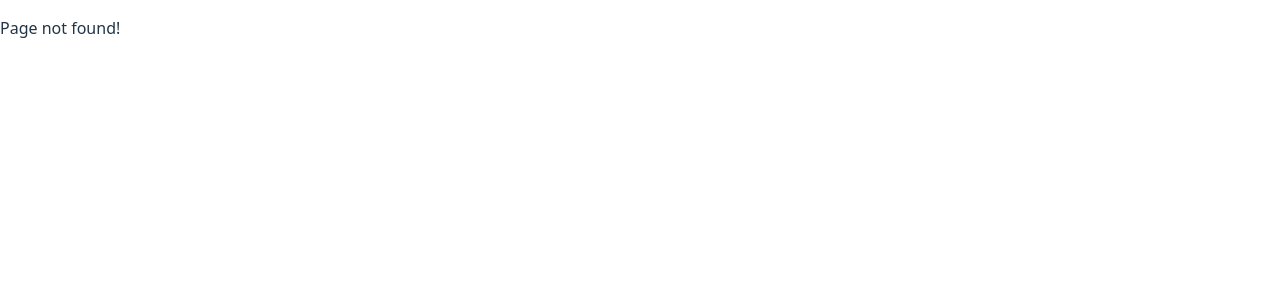
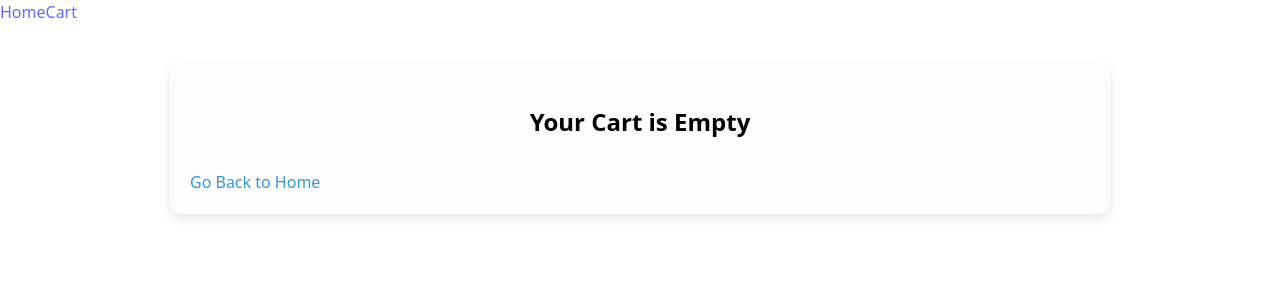
Before and after one commit to Kuzheliev/BooksStore, a React (Vite) app in the folder booksstore.client/: page /cart in a window 1280 px wide. Before the commit this address had no page. Shown: the top 300 px of the page. Built offline with nearby package versions, Linux system fonts and the light colour scheme.

Commit message:
add cart add logic and some styling

```diff
--- a/booksstore.client/src/App.jsx
+++ b/booksstore.client/src/App.jsx
@@ -1,14 +1,14 @@
-import React, { createContext, useState, useContext, useEffect } from "react";
+import React from "react";
 import { BrowserRouter as Router, Routes, Route, Link, useNavigate } from "react-router-dom";
 import LoginForm from "./Login";
-import AuthProvider from "./AuthContext";
+import AuthProvider, { useAuth } from "./AuthContext";
+import CartProvider from "./CartContext"; // ✅ import CartProvider
 import "./App.css";
-import { useAuth } from "./AuthContext";
 import Home from "./Home";
 import BookDetails from "./BookDetails";
 import CreateBook from "./CreateBook";
+import Cart from "./Cart";
 import EditBook from "./EditBook";
-
 
 function LoginPage() {
     const { login } = useAuth();
@@ -33,16 +33,23 @@ function LoginPage() {
 function App() {
     return (
         <AuthProvider>
+            <CartProvider>
                 <Router>
+                    <nav className="main-nav">
+                        <Link to="/">Home</Link>
+                        <Link to="/cart">Cart</Link>
+                    </nav>
                     <Routes>
                         <Route path="/" element={<Home />} />
                         <Route path="/login" element={<LoginPage />} />
                         <Route path="/books/:id" element={<BookDetails />} />
                         <Route path="/books/new" element={<CreateBook />} />
                         <Route path="/books/edit/:id" element={<EditBook />} />
+                        <Route path="/cart" element={<Cart />} />
                         <Route path="*" element={<p>Page not found!</p>} />
                     </Routes>
                 </Router>
+            </CartProvider>
         </AuthProvider>
     );
 }
--- a/booksstore.client/src/BookDetails.jsx
+++ b/booksstore.client/src/BookDetails.jsx
@@ -3,6 +3,7 @@ import { useParams, Link } from "react-router-dom";
 import axios from "axios";
 import { useAuth } from "./AuthContext";
 import "./BookDetails.css";
+import { useCart } from "./CartContext";
 
 function BookDetails() {
     const { id } = useParams();
@@ -11,6 +12,7 @@ function BookDetails() {
     const [error, setError] = useState(null);
     const { user } = useAuth();
     const [added, setAdded] = useState(false); // feedback state
+    const { addToCart } = useCart(); // use CartContext
 
     useEffect(() => {
         const fetchBook = async () => {
@@ -28,12 +30,14 @@ function BookDetails() {
     }, [id]);
 
     const handleAddToCart = () => {
-        // Example: store in localStorage
-        const cart = JSON.parse(localStorage.getItem("cart")) || [];
-        cart.push(book);
-        localStorage.setItem("cart", JSON.stringify(cart));
+        if (!book) return;
+
+        // Add to cart via CartContext
+        addToCart(book);
         setAdded(true);
-        setTimeout(() => setAdded(false), 1500); // temporary feedback
+
+        // Temporary feedback
+        setTimeout(() => setAdded(false), 1500);
     };
 
     if (loading) return <p className="loading">Loading...</p>;
@@ -57,7 +61,7 @@ function BookDetails() {
                         <p><strong>Author:</strong> {book.author || "Unknown"}</p>
                         <p><strong>Genre:</strong> {book.genre || "N/A"}</p>
                         <p>
-                            <strong>Price:</strong>
+                            <strong>Price:</strong>{" "}
                             {book.price
                                 ? new Intl.NumberFormat("en-US", { style: "currency", currency: "USD" }).format(book.price)
                                 : "$0.00"}
--- /dev/null
+++ b/booksstore.client/src/Cart.css
@@ -0,0 +1,106 @@
+/* Cart.css */
+
+.cart-container {
+    max-width: 900px;
+    margin: 40px auto;
+    padding: 20px;
+    background-color: #fdfdfd;
+    border-radius: 12px;
+    box-shadow: 0 4px 12px rgba(0, 0, 0, 0.1);
+    color: #000; /* Make all text black */
+}
+
+.cart-container h2 {
+    text-align: center;
+    margin-bottom: 20px;
+    color: #000; /* Ensure heading is black */
+}
+
+.cart-table {
+    width: 100%;
+    border-collapse: collapse;
+    margin-bottom: 20px;
+    color: #000; /* Table text black */
+}
+
+.cart-table th,
+.cart-table td {
+    padding: 12px 15px;
+    text-align: center;
+    border-bottom: 1px solid #ddd;
+    color: #000; /* Ensure cell text is black */
+}
+
+.cart-table th {
+    background-color: #f4f4f4;
+    font-weight: 600;
+    color: #000; /* Header text black */
+}
+
+.cart-table td button {
+    padding: 6px 12px;
+    margin: 0 5px;
+    border: none;
+    border-radius: 6px;
+    cursor: pointer;
+    font-weight: bold;
+    transition: all 0.2s;
+    color: #fff; /* White text */
+    background-color: #3498db; /* Pleasant blue color */
+}
+
+.cart-table td button:hover {
+    background-color: #2980b9; /* Darker blue on hover */
+    transform: scale(1.05); /* Slight grow effect on hover */
+    }
+
+.quantity {
+    margin: 0 8px;
+    font-weight: bold;
+    color: #000; /* Quantity text black */
+}
+
+.remove-button {
+    background-color: #e74c3c;
+    color: white;
+}
+
+.remove-button:hover {
+    background-color: #c0392b;
+}
+
+.checkout-button {
+    display: block;
+    margin: 0 auto;
+    padding: 12px 25px;
+    background-color: #27ae60;
+    color: white; /* keep button text white */
+    border: none;
+    border-radius: 8px;
+    font-size: 16px;
+    cursor: pointer;
+    transition: background 0.2s;
+}
+
+.checkout-button:hover {
+    background-color: #1e8449;
+}
+
+.total {
+    text-align: right;
+    font-size: 20px;
+    font-weight: bold;
+    margin-top: 10px;
+    color: #000; /* Total text black */
+}
+
+.cart-container a {
+    text-decoration: none;
+    color: #3498db;
+    display: inline-block;
+    margin-top: 10px;
+}
+
+.cart-container a:hover {
+    text-decoration: underline;
+}
--- /dev/null
+++ b/booksstore.client/src/Cart.jsx
@@ -0,0 +1,72 @@
+import React from "react";
+import { Link } from "react-router-dom";
+import "./Cart.css";
+import { useCart } from "./CartContext";
+
+function Cart() {
+    const { cart, removeFromCart, updateQuantity, getTotal } = useCart();
+
+    if (cart.length === 0)
+        return (
+            <div className="cart-container">
+                <h2>Your Cart is Empty</h2>
+                <Link to="/">Go Back to Home</Link>
+            </div>
+        );
+
+    return (
+        <div className="cart-container">
+            <h2>Your Cart</h2>
+            <table className="cart-table">
+                <thead>
+                    <tr>
+                        <th>Book</th>
+                        <th>Price</th>
+                        <th>Quantity</th>
+                        <th>Subtotal</th>
+                        <th>Action</th>
+                    </tr>
+                </thead>
+                <tbody>
+                    {cart.map(item => (
+                        <tr key={item.id}>
+                            <td>{item.name}</td>
+                            <td>
+                                {item.price
+                                    ? item.price.toLocaleString("en-US", {
+                                        style: "currency",
+                                        currency: "USD"
+                                    })
+                                    : "$0.00"}
+                            </td>
+                            <td>
+                                <button onClick={() => updateQuantity(item.id, -1)}>-</button>
+                                <span className="quantity">{item.quantity}</span>
+                                <button onClick={() => updateQuantity(item.id, 1)}>+</button>
+                            </td>
+                            <td>
+                                {((item.price || 0) * item.quantity).toLocaleString("en-US", {
+                                    style: "currency",
+                                    currency: "USD"
+                                })}
+                            </td>
+                            <td>
+                                <button className="remove-button" onClick={() => removeFromCart(item.id)}>
+                                    Remove
+                                </button>
+                            </td>
+                        </tr>
+                    ))}
+                </tbody>
+            </table>
+            <h3 className="total">
+                Total: {getTotal().toLocaleString("en-US", { style: "currency", currency: "USD" })}
+            </h3>
+            <Link to="/checkout">
+                <button className="checkout-button">Proceed to Checkout</button>
+            </Link>
+        </div>
+    );
+}
+
+export default Cart;
--- /dev/null
+++ b/booksstore.client/src/CartContext.jsx
@@ -0,0 +1,70 @@
+import React, { createContext, useState, useContext, useEffect } from "react";
+
+// Create the context
+const CartContext = createContext();
+
+// Custom hook to use the cart context
+export const useCart = () => useContext(CartContext);
+
+// Provider component
+const CartProvider = ({ children }) => {
+    // Initialize cart from localStorage
+    const [cart, setCart] = useState(() => {
+        try {
+            return JSON.parse(localStorage.getItem("cart")) || [];
+        } catch {
+            return [];
+        }
+    });
+
+    // Persist cart to localStorage whenever it changes
+    useEffect(() => {
+        localStorage.setItem("cart", JSON.stringify(cart));
+    }, [cart]);
+
+    // Add a book to the cart
+    const addToCart = (book) => {
+        setCart(prevCart => {
+            const index = prevCart.findIndex(item => item.id === book.id);
+            if (index !== -1) {
+                // Book exists, increment quantity
+                const updatedCart = [...prevCart];
+                updatedCart[index].quantity += 1;
+                return updatedCart;
+            } else {
+                // New book, add with quantity 1
+                return [...prevCart, { ...book, quantity: 1 }];
+            }
+        });
+    };
+
+    // Remove a book from the cart
+    const removeFromCart = (id) => {
+        setCart(prevCart => prevCart.filter(item => item.id !== id));
+    };
+
+    // Update quantity of a book in the cart
+    const updateQuantity = (id, delta) => {
+        setCart(prevCart =>
+            prevCart
+                .map(item =>
+                    item.id === id ? { ...item, quantity: Math.max(1, item.quantity + delta) } : item
+                )
+                .filter(item => item.quantity > 0) // optional: remove if quantity reaches 0
+        );
+    };
+
+    // Calculate total price
+    const getTotal = () =>
+        cart.reduce((sum, item) => sum + (item.price || 0) * item.quantity, 0);
+
+    return (
+        <CartContext.Provider
+            value={{ cart, addToCart, removeFromCart, updateQuantity, getTotal }}
+        >
+            {children}
+        </CartContext.Provider>
+    );
+};
+
+export default CartProvider;
```
Lines whose indentation alone changed are shown as unchanged.
